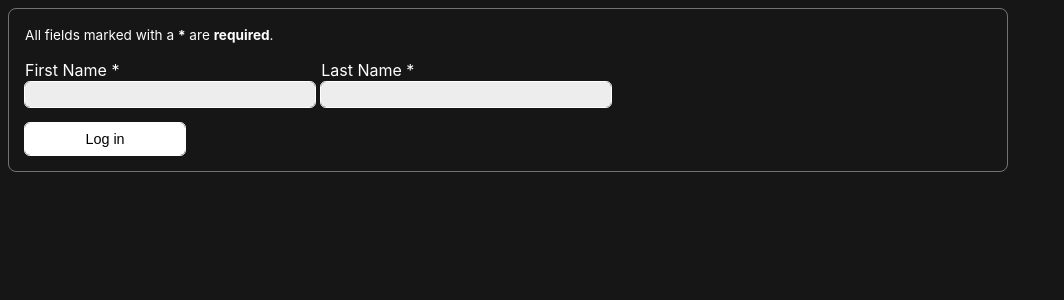
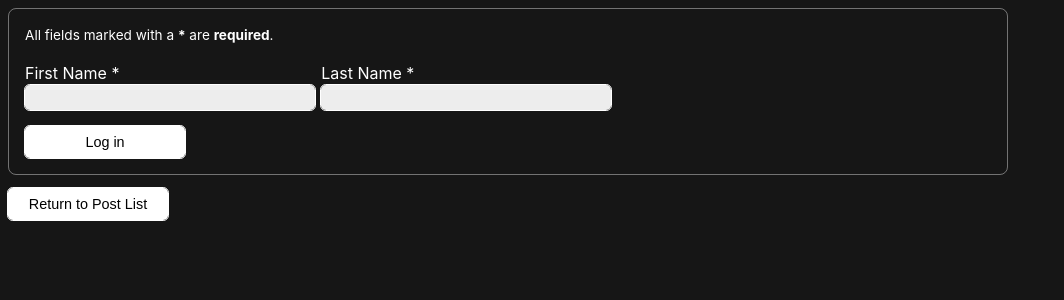
Before and after one commit to njcushing/odin-blog-api, a React (Vite) app in the folder src_client_admin/: page /login in a window 1280 px wide. Shown: the top 300 px of the page, without its empty margins (0-1064 px from the left). Built offline with nearby package versions, Linux system fonts and the light colour scheme.

Commit message:
Add and style button that returns user to post list

```diff
--- a/src_client_admin/src/features/LoginForm/index.jsx
+++ b/src_client_admin/src/features/LoginForm/index.jsx
@@ -9,16 +9,16 @@ const LoginForm = () => {
     return (
         <div className={styles["wrapper"]}>
         <div className={styles["container"]}>
-            <h4
-                className={styles["requirement-message"]}
-            >
-                    All fields marked with a <strong>*</strong> are <strong>required</strong>.
-            </h4>
             <form
                 className={styles["form"]}
                 method="POST"
                 action=""
             >
+                <h4
+                    className={styles["requirement-message"]}
+                >
+                        All fields marked with a <strong>*</strong> are <strong>required</strong>.
+                </h4>
                 <div className={styles["form-fields"]}>
                     <label className={styles["username"]}>First Name *
                         <input type="text" id="username" name="username" required></input>
@@ -50,6 +50,17 @@ const LoginForm = () => {
                     </div>
                 :   null}
             </form>
+            <button
+                className={styles["return-button"]}
+                onClick={(e) => {
+                    e.currentTarget.blur();
+                    e.preventDefault();
+                    window.location.href = "/posts";
+                }}
+                onMouseLeave={(e) => {
+                    e.currentTarget.blur();
+                }}
+            >Return to Post List</button>
         </div>
         </div>
     );
--- a/src_client_admin/src/features/LoginForm/index.module.css
+++ b/src_client_admin/src/features/LoginForm/index.module.css
@@ -10,14 +10,12 @@
     flex-direction: column;
     gap: 0.8rem;
 
-    border: 1px solid rgba(255, 255, 255, 0.4);
-    border-radius: 0.5rem;
-
     width: auto;
-    padding: 1.0rem;
 }
 
 .requirement-message {
+    grid-area: 1 / 1 / 2 / -1;
+
     color: rgba(255, 255, 255, 1.0);
     font-size: 0.85rem;
     font-weight: normal;
@@ -28,19 +26,24 @@
 
 .form {
     display: grid;
-    grid-template-rows: repeat(2, auto);
+    grid-template-rows: repeat(3, auto);
     gap: 1.0rem 0.2rem;
+
+    border: 1px solid rgba(255, 255, 255, 0.4);
+    border-radius: 0.5rem;
+
+    padding: 1.0rem;
 }
 
 .form-fields {
-    grid-area: 1 / 1 / 2 / -1;
+    grid-area: 2 / 1 / 3 / -1;
 
     display: flex;
     gap: 0.4rem;
 }
 
 .submit-button {
-    grid-area: 2 / 1 / -1 / -1;
+    grid-area: 3 / 1 / -1 / -1;
 }
 
 .username,
@@ -126,3 +129,23 @@
 .error-item {
     color: rgba(255, 255, 255, 1.0);
 }
+
+.return-button {
+    color: rgb(0, 0, 0);
+    font-size: 0.9rem;
+    background-color: rgba(255, 255, 255, 1.0);
+
+    border: none;
+    border-radius: 0.3rem;
+    outline: 1px solid rgba(255, 255, 255, 1.0);
+
+    width: 100%;
+    max-width: 10rem;
+    height: 2rem;
+}
+
+.reply-button:focus {
+    background-color: rgba(214, 214, 214, 1.0);
+
+    outline: 2px solid rgba(255, 255, 255, 1.0);
+}
```
